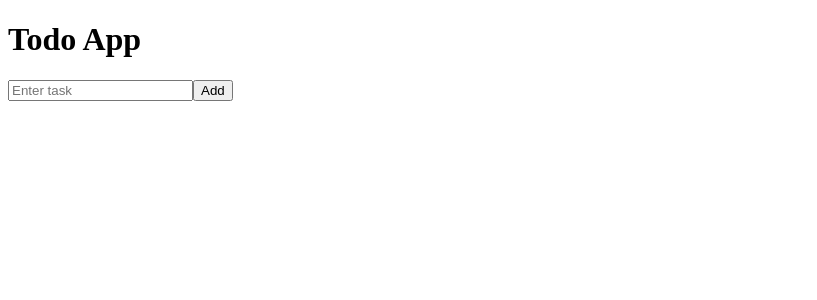
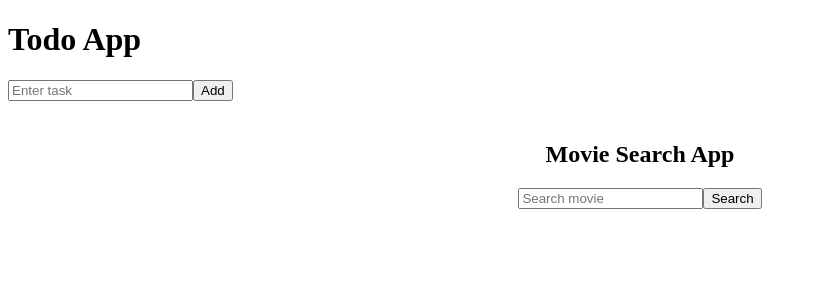
Before and after one commit to arsad-ansari/react-Todo-app, a React (Vite) app: page / in a window 1280 px wide. Shown: the top 300 px of the page, without its empty margins (0-817 px from the left). Built offline with nearby package versions, Linux system fonts and the light colour scheme.

Commit message:
Add Anime Explorer App

```diff
--- a/src/App.jsx
+++ b/src/App.jsx
@@ -1,11 +1,12 @@
 import Todo from "./Compnents/todo";
 import "./App.css";
-
+import Search from "./Compnents/movie";
 
 function App() {
   return (
     <div>
       <Todo />
+<Search/>
     </div>
   );
 }
--- /dev/null
+++ b/src/Compnents/movie.jsx
@@ -0,0 +1,64 @@
+import { useState } from "react";
+import axios from "axios";
+
+function Movie() {
+  const [query, setQuery] = useState("");
+  const [movies, setMovies] = useState([]);
+  const [error, setError] = useState("");
+
+  const searchMovies = async (e) => {
+    e.preventDefault();
+
+    if (!query.trim()) {
+      setError("Enter movie name");
+      setMovies([]);
+      return;
+    }
+
+    try {
+      setError("");
+
+      const res = await axios.get(
+        `https://www.omdbapi.com/?s=${encodeURIComponent(query)}&apikey=a11c6f88`
+      );
+
+      setMovies(res.data.Search || []);
+
+      if (!res.data.Search) {
+        setError("Movie not found");
+      }
+    } catch {
+      setMovies([]);
+      setError("Something went wrong");
+    }
+  };
+
+  return (
+    <div style={{ textAlign: "center", padding: "20px" }}>
+      <h2>Movie Search App</h2>
+
+      <form onSubmit={searchMovies}>
+        <input
+          value={query}
+          onChange={(e) => setQuery(e.target.value)}
+          placeholder="Search movie"
+        />
+        <button>Search</button>
+      </form>
+
+      {error && <p>{error}</p>}
+
+      {movies.map((movie) => (
+        <div key={movie.imdbID}>
+          <h3>{movie.Title}</h3>
+          <p>{movie.Year}</p>
+          {movie.Poster !== "N/A" && (
+            <img src={movie.Poster} alt={movie.Title} width="100" />
+          )}
+        </div>
+      ))}
+    </div>
+  );
+}
+
+export default Movie;
```
